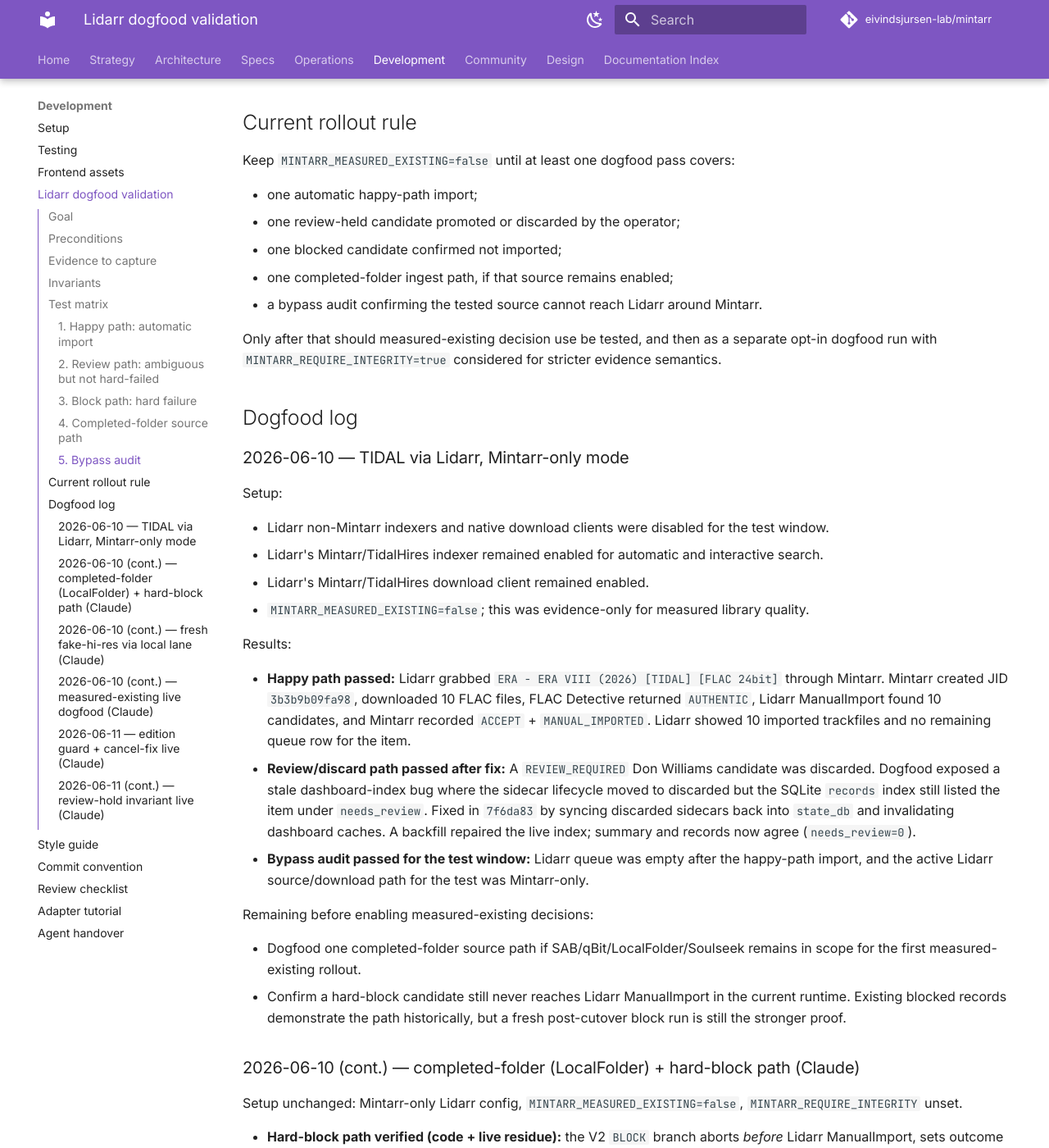
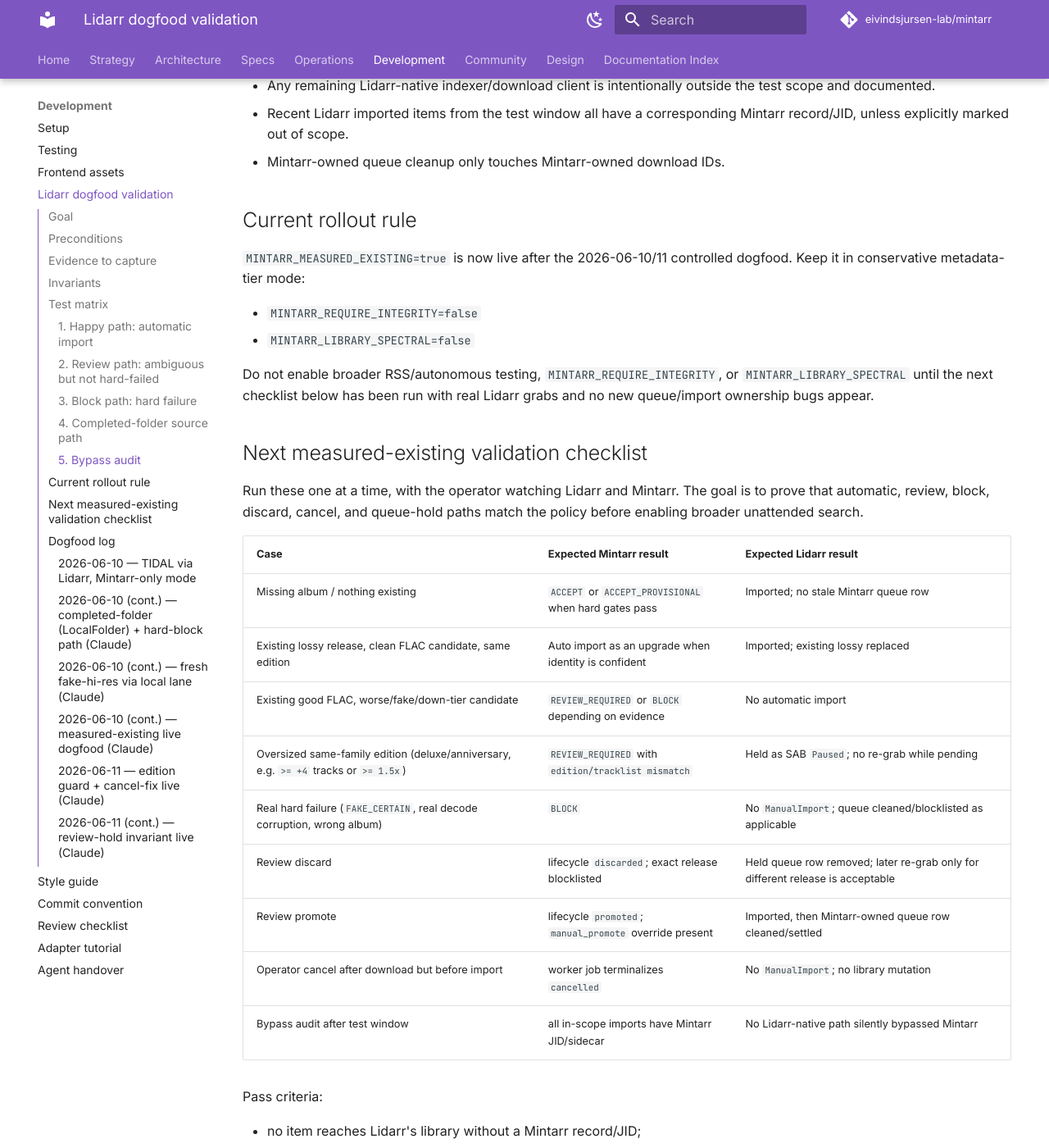
Before and after one commit to VectorOfDoubt/mintarr, an MkDocs documentation site: the page built from docs/development/LIDARR_DOGFOOD_VALIDATION.md, in a window 1280 px wide and 1400 px high, scrolled down 3727 px. Shown: the whole window at 82% size. Built offline with MkDocs 1.6.1 and Material for MkDocs 9.7.7, drawn with Linux system fonts in a browser that asks for light colours; comment, search, counter and statistics services are not loaded; some of the changed text lies outside the part shown.

Commit message:
docs: add measured-existing validation checklist

```diff
--- a/docs/development/LIDARR_DOGFOOD_VALIDATION.md
+++ b/docs/development/LIDARR_DOGFOOD_VALIDATION.md
@@ -16,8 +16,10 @@
    Mintarr.**
 2. **Automatic, review, and block paths behave exactly as the policy says.**
 
-Do not enable stricter decision flags such as `MINTARR_MEASURED_EXISTING=true`
-until these paths have been dogfooded against a real Lidarr instance.
+Do not enable stricter decision flags until the relevant paths have been
+dogfooded against a real Lidarr instance. As of the 2026-06-10/11 dogfood,
+`MINTARR_MEASURED_EXISTING=true` is live in the conservative metadata-tier mode;
+`MINTARR_REQUIRE_INTEGRITY=false` and `MINTARR_LIBRARY_SPECTRAL=false` remain off.
 
 ## Preconditions
 
@@ -27,8 +29,12 @@
   test.
 - Other Lidarr indexers/download clients that could satisfy the same test grab
   are disabled or excluded from the test.
-- `MINTARR_MEASURED_EXISTING=false` unless the test explicitly covers measured
-  existing-library decisions.
+- `MINTARR_MEASURED_EXISTING` state is recorded for the run. It is currently live
+  in conservative metadata-tier mode; do not silently change stricter flags.
+- `MINTARR_REQUIRE_INTEGRITY=false` unless an integrity-scan-backed run explicitly
+  tests stricter integrity semantics.
+- `MINTARR_LIBRARY_SPECTRAL=false` unless the run explicitly tests existing-file
+  spectral authenticity.
 - Library scans are idle unless the test explicitly covers import-priority
   yielding.
 - API keys and private paths are not copied into the dogfood notes.
@@ -148,17 +154,44 @@
 
 ## Current rollout rule
 
-Keep `MINTARR_MEASURED_EXISTING=false` until at least one dogfood pass covers:
+`MINTARR_MEASURED_EXISTING=true` is now live after the 2026-06-10/11 controlled
+dogfood. Keep it in conservative metadata-tier mode:
 
-- one automatic happy-path import;
-- one review-held candidate promoted or discarded by the operator;
-- one blocked candidate confirmed not imported;
-- one completed-folder ingest path, if that source remains enabled;
-- a bypass audit confirming the tested source cannot reach Lidarr around Mintarr.
+- `MINTARR_REQUIRE_INTEGRITY=false`
+- `MINTARR_LIBRARY_SPECTRAL=false`
 
-Only after that should measured-existing decision use be tested, and then as a
-separate opt-in dogfood run with `MINTARR_REQUIRE_INTEGRITY=true` considered for
-stricter evidence semantics.
+Do not enable broader RSS/autonomous testing, `MINTARR_REQUIRE_INTEGRITY`, or
+`MINTARR_LIBRARY_SPECTRAL` until the next checklist below has been run with real
+Lidarr grabs and no new queue/import ownership bugs appear.
+
+## Next measured-existing validation checklist
+
+Run these one at a time, with the operator watching Lidarr and Mintarr. The goal
+is to prove that automatic, review, block, discard, cancel, and queue-hold paths
+match the policy before enabling broader unattended search.
+
+| Case | Expected Mintarr result | Expected Lidarr result |
+|---|---|---|
+| Missing album / nothing existing | `ACCEPT` or `ACCEPT_PROVISIONAL` when hard gates pass | Imported; no stale Mintarr queue row |
+| Existing lossy release, clean FLAC candidate, same edition | Auto import as an upgrade when identity is confident | Imported; existing lossy replaced |
+| Existing good FLAC, worse/fake/down-tier candidate | `REVIEW_REQUIRED` or `BLOCK` depending on evidence | No automatic import |
+| Oversized same-family edition (deluxe/anniversary, e.g. `>= +4` tracks or `>= 1.5x`) | `REVIEW_REQUIRED` with `edition/tracklist mismatch` | Held as SAB `Paused`; no re-grab while pending |
+| Real hard failure (`FAKE_CERTAIN`, real decode corruption, wrong album) | `BLOCK` | No `ManualImport`; queue cleaned/blocklisted as applicable |
+| Review discard | lifecycle `discarded`; exact release blocklisted | Held queue row removed; later re-grab only for different release is acceptable |
+| Review promote | lifecycle `promoted`; `manual_promote` override present | Imported, then Mintarr-owned queue row cleaned/settled |
+| Operator cancel after download but before import | worker job terminalizes `cancelled` | No `ManualImport`; no library mutation |
+| Bypass audit after test window | all in-scope imports have Mintarr JID/sidecar | No Lidarr-native path silently bypassed Mintarr |
+
+Pass criteria:
+
+- no item reaches Lidarr's library without a Mintarr record/JID;
+- no `REVIEW_REQUIRED` item imports before explicit operator promote;
+- no `BLOCK` item calls Lidarr `ManualImport`;
+- review-held items remain visible as `Paused` until promote/discard/expire;
+- discard/expire blocklists and cleans the held queue row;
+- post-discard re-grabs are treated as new candidates and re-gated by Mintarr;
+- the runbook captures the exact JID, source, decision, import outcome, and
+  queue state for each case.
 
 ## Dogfood log
 
```
